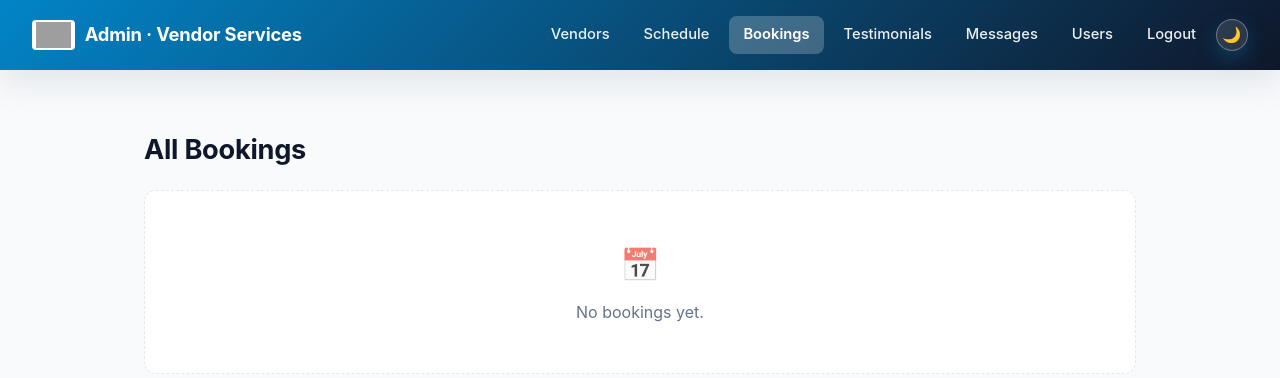
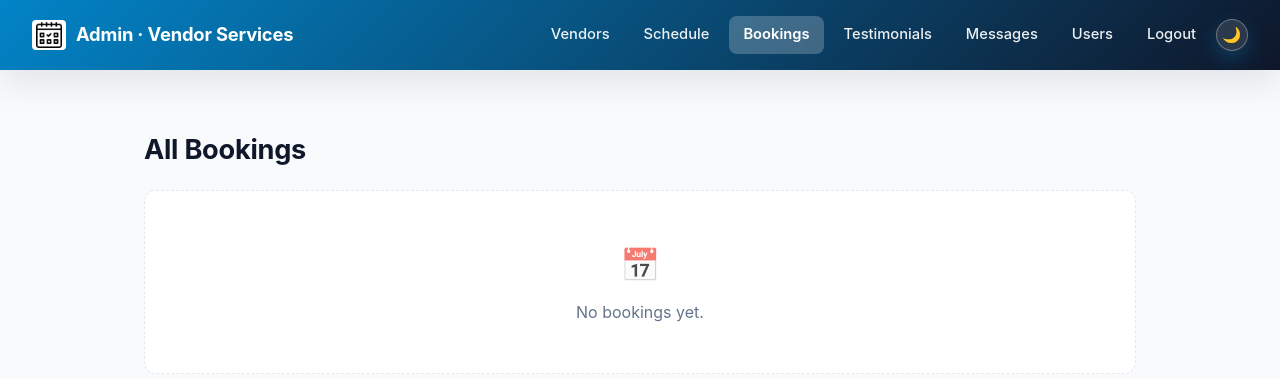
Before and after one commit to shengjwong/assignment_cloud, a PHP site: page /admin/bookings.php in a window 1280 px wide. Shown: the top 378 px of the page. Run offline with PHP 8.4, Linux system fonts and the light colour scheme; a user stored in the database is signed in; data comes from the database, SQL or seed files in the repository; data that the repository does not hold is empty; grey boxes are pictures that could not be loaded.

Commit message:
fix admin header

```diff
--- a/vendor-services-booking/admin/partials/header.php
+++ b/vendor-services-booking/admin/partials/header.php
@@ -13,12 +13,12 @@
 </script>
 <meta name="viewport" content="width=device-width, initial-scale=1.0">
 <title><?= htmlspecialchars($pageTitle ?? 'Admin') ?></title>
-<link rel="icon" type="image/png" href="../assets/favicon.png">
+<link rel="icon" type="image/png" href="../assets/gugugaga.png">
 <link rel="stylesheet" href="../style.css?v=<?= @filemtime(__DIR__ . '/../../style.css') ?>">
 </head>
 <body>
 <nav class="navbar">
-<a class="brand" href="vendors.php"><img src="../assets/tarumt-logo.png" alt="TAR UMT" class="brand-logo">Admin &middot; Vendor Services</a>
+<a class="brand" href="vendors.php"><img src="../assets/booking.png" alt="TAR UMT" class="brand-logo">Admin &middot; Vendor Services</a>
 <div class="nav-links">
 <a href="vendors.php" class="<?= $currentPage === 'vendors.php' ? 'active' : '' ?>">Vendors</a>
 <a href="schedule.php" class="<?= $currentPage === 'schedule.php' ? 'active' : '' ?>">Schedule</a>
```
